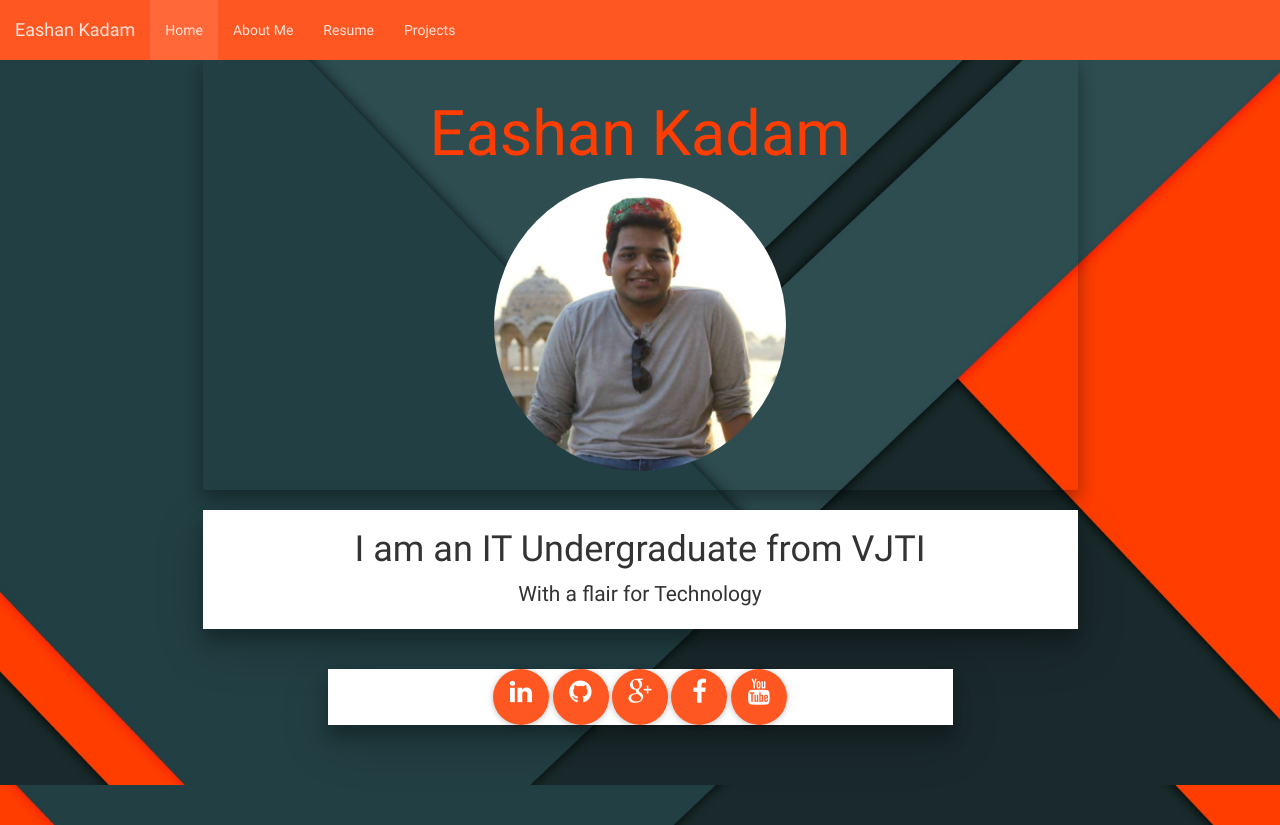
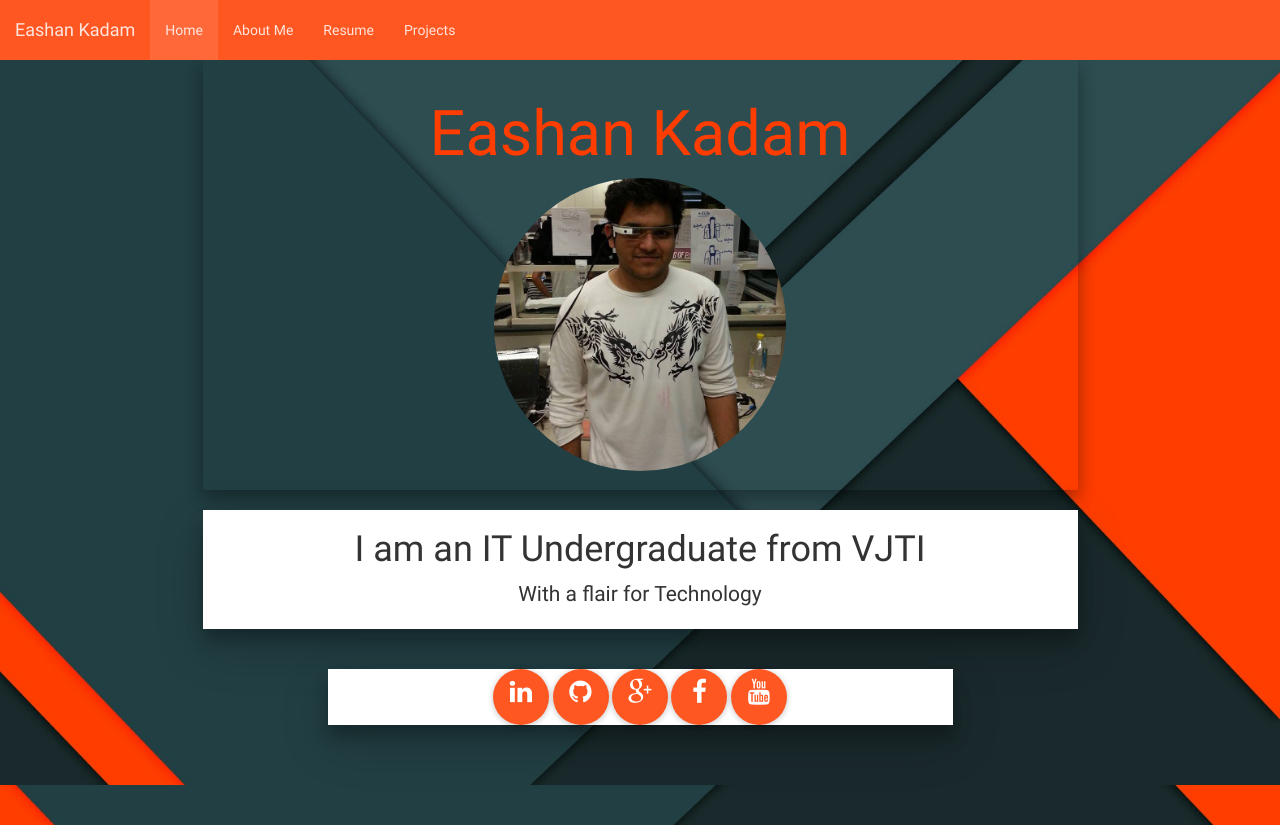
Before and after one commit to eashan/portfolio, a Flask app: page / in a window 1280 px wide. Shown: the top 825 px of the page. Run offline with Flask 2, Linux system fonts and the light colour scheme; some libraries are stand-ins or nearby versions.

Commit message:
Changed profile image

```diff
--- a/templates/index.html
+++ b/templates/index.html
@@ -43,7 +43,7 @@
         <div class="jumbotron" style="background:transparent;">
     <center>
     <h1 style="color:#FF3D00;">Eashan Kadam</h1>
-      <img class='img-circle' src="/static/img/Eashan.jpg" style="width:35%; ">
+      <img class='img-circle' src="/static/img/eashan1.jpg" style="width:35%; ">
 
 
       </center>
--- a/templates/projects.html
+++ b/templates/projects.html
@@ -44,7 +44,7 @@
         <div class="jumbotron" style="background:transparent;">
     <center>
     <h1 style="color:#FF3D00;">Eashan Kadam</h1>
-      <img class='img-circle' src="/static/img/Eashan.jpg" style="width:35%; ">
+      <img class='img-circle' src="/static/img/eashan1.jpg" style="width:35%; ">
 
 
       </center>
```
Also changed, not shown: static/img/eashan1.jpg (added).
